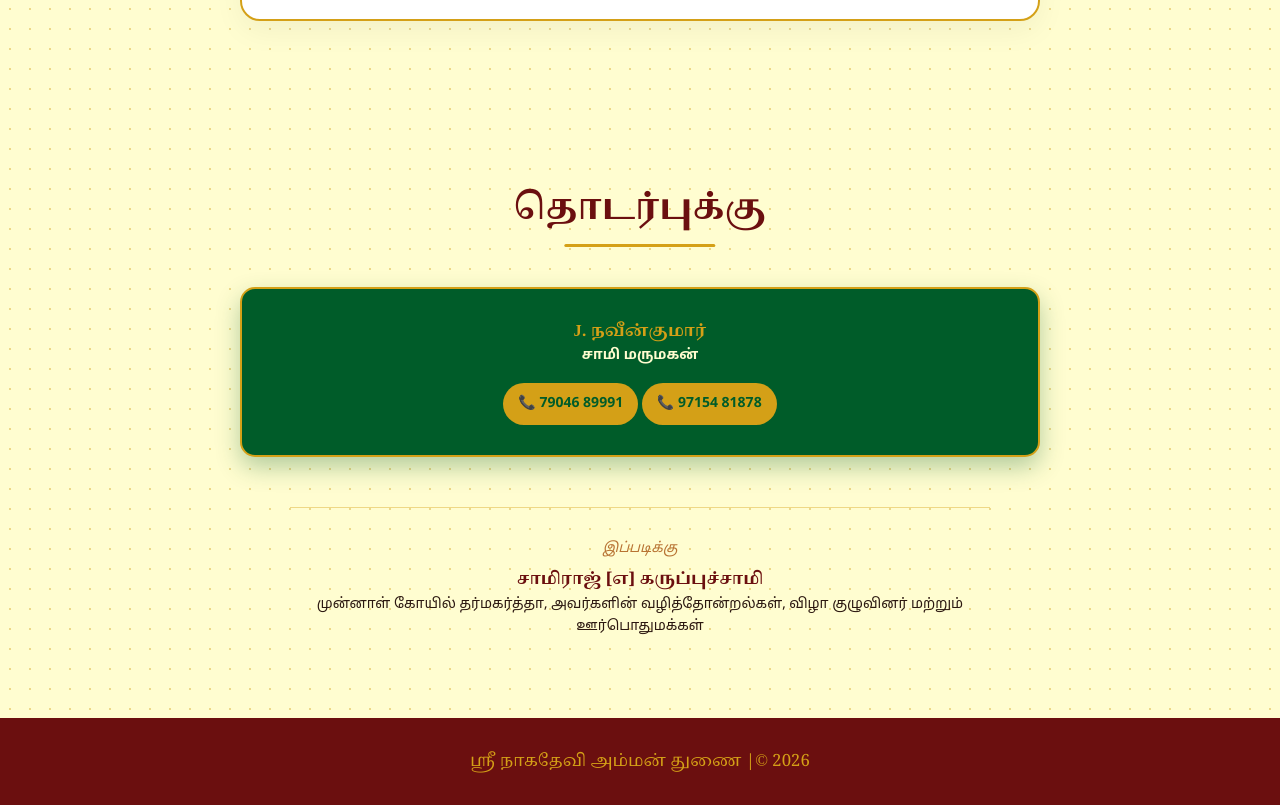
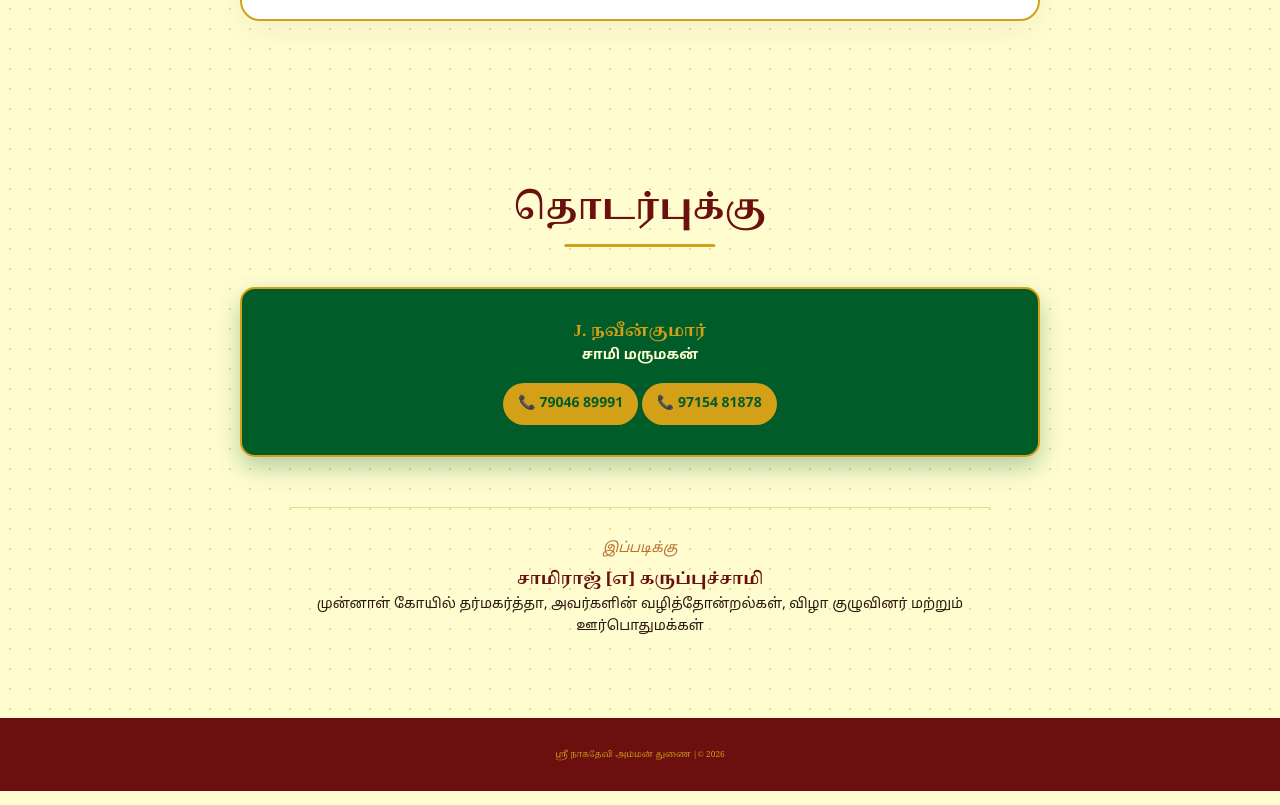
Before and after one commit to suzeentrytowin-ctrl/nagadevi-amman-thiruvizha, a plain HTML site: page index.html in a window 1280 px wide. Shown: the part 5481-6286 px from the top of the page. Drawn offline with Linux system fonts and the light colour scheme.

Commit message:
Updated temple website 9

```diff
--- a/style.css
+++ b/style.css
@@ -492,7 +492,8 @@ header.scrolled .hamburger span {
 }
 
 .manthiram-card {
-    background: #005C29; /* Emerald Green */
+    background: #005C29;
+    /* Emerald Green */
     border: 3px solid var(--accent-gold);
     border-radius: 15px;
     padding: 50px 20px;
@@ -805,7 +806,7 @@ header.scrolled .hamburger span {
     background: var(--bg-paper);
     border-radius: 15px;
     border: 2px dashed var(--copper);
-    box-shadow: inset 0 0 10px rgba(0,0,0,0.05);
+    box-shadow: inset 0 0 10px rgba(0, 0, 0, 0.05);
 }
 
 .qr-code {
@@ -846,7 +847,8 @@ header.scrolled .hamburger span {
 .upi-button {
     display: inline-block;
     padding: 12px 25px;
-    background: #005C29; /* Emerald Green */
+    background: #005C29;
+    /* Emerald Green */
     color: var(--accent-gold);
     border-radius: 30px;
     font-weight: bold;
@@ -974,7 +976,7 @@ footer {
     color: var(--accent-gold);
     text-align: center;
     padding: 30px;
-    font-size: 1.2rem;
+    font-size: 0.6rem;
     font-family: var(--font-heading);
 }
 
```
